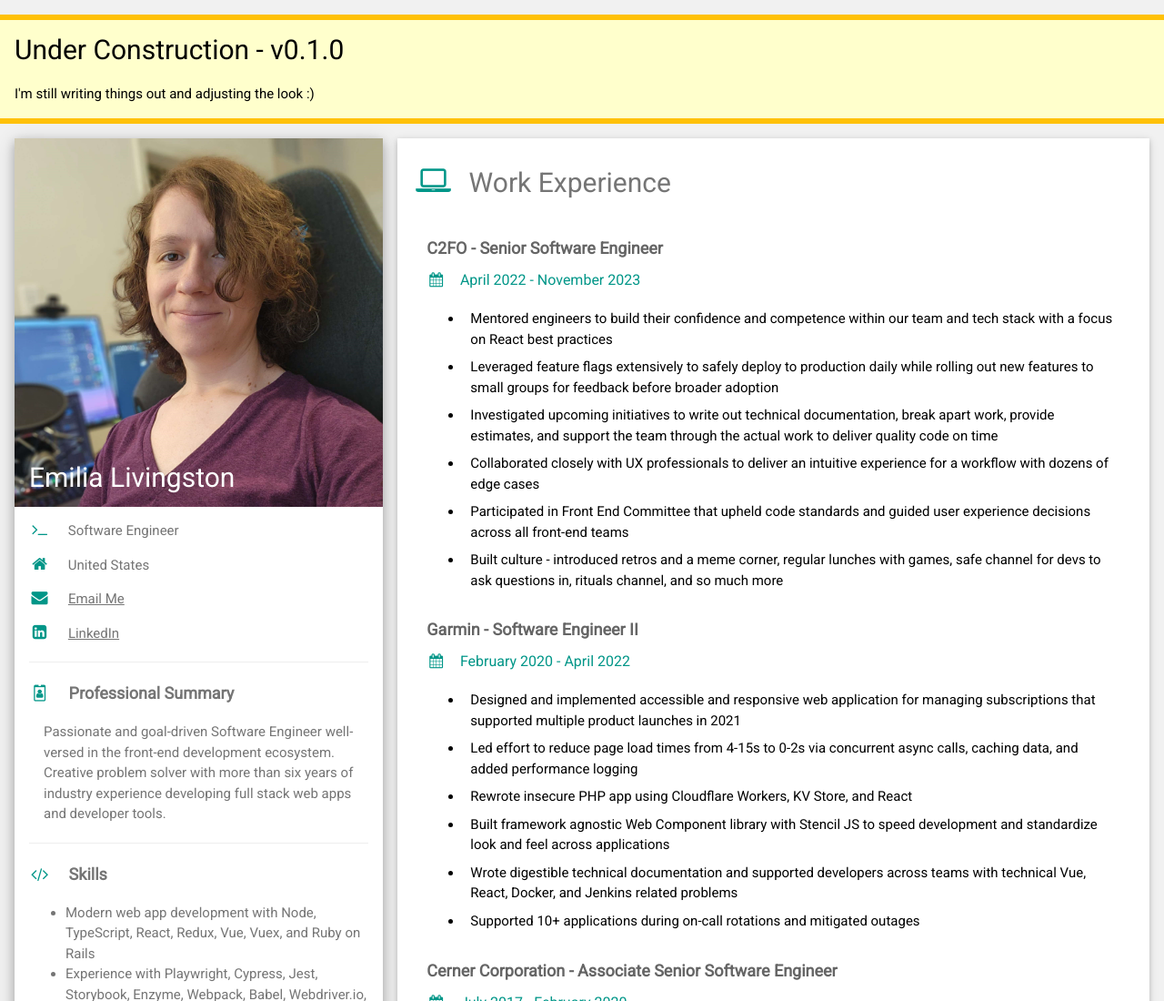
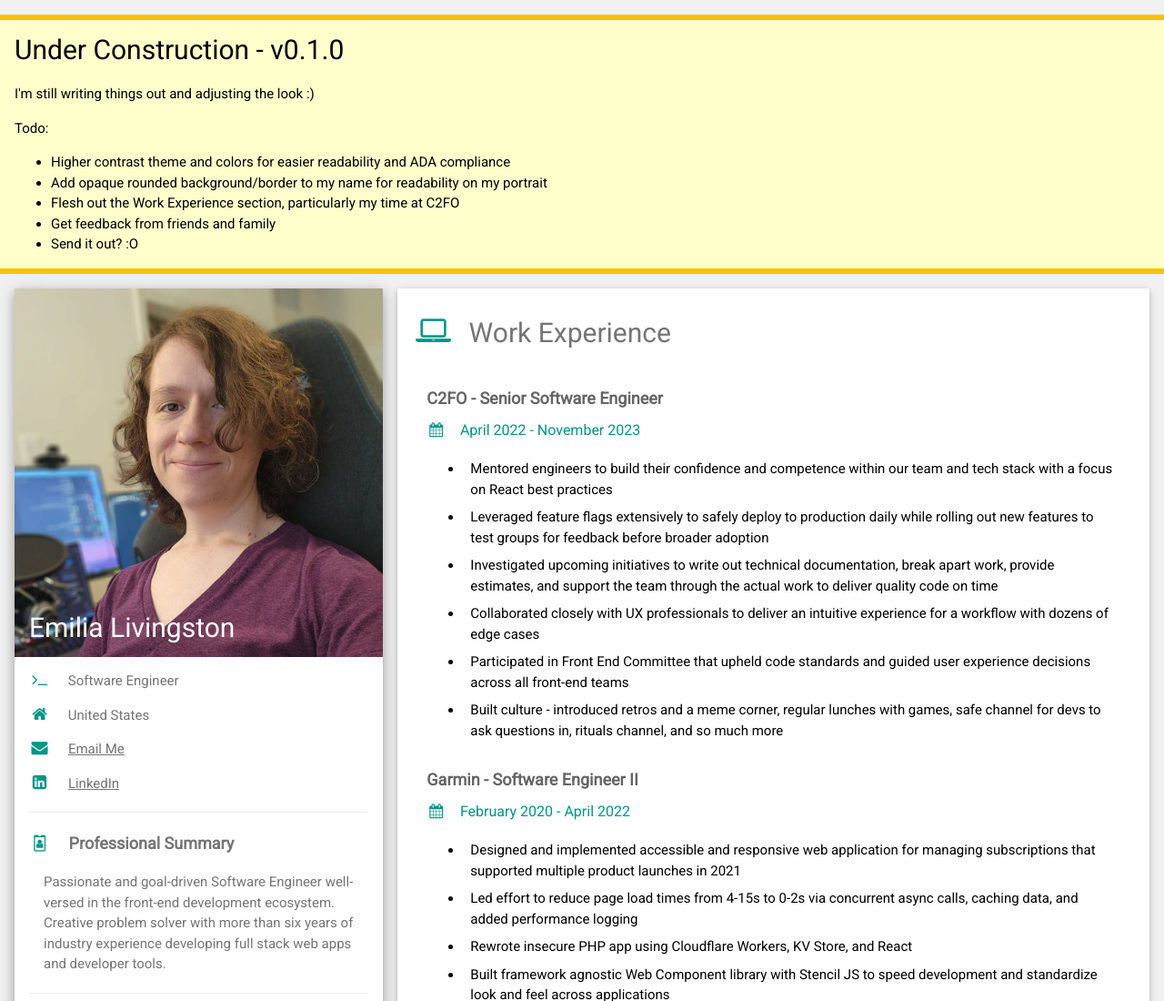
Before and after one commit to EmiLivingston/emilivingston.dev, a plain HTML site: page index.html in a window 1280 px wide. Shown: the top 1100 px of the page at 91% size. Drawn offline with nearby package versions, Linux system fonts and the light colour scheme.

Commit message:
Small update and added todo list to Under Construction banner

```diff
--- a/index.html
+++ b/index.html
@@ -28,6 +28,14 @@
     <div class=" w3-panel w3-pale-yellow w3-topbar w3-bottombar w3-border-amber">
       <h2>Under Construction - v0.1.0</h2>
       <p>I'm still writing things out and adjusting the look :)</p>
+      <p>Todo:</p>
+      <ul>
+        <li>Higher contrast theme and colors for easier readability and ADA compliance</li>
+        <li>Add opaque rounded background/border to my name for readability on my portrait</li>
+        <li>Flesh out the Work Experience section, particularly my time at C2FO</li>
+        <li>Get feedback from friends and family</li>
+        <li>Send it out? :O</li>
+      </ul>
     </div>
     <!-- The Grid -->
     <div class="w3-row-padding">
@@ -133,7 +141,7 @@
                 Mentored engineers to build their confidence and competence within our team and tech stack with a focus on React best practices
               </li>
               <li class="w3-padding-small">
-                Leveraged feature flags extensively to safely deploy to production daily while rolling out new features to small groups for feedback before broader adoption
+                Leveraged feature flags extensively to safely deploy to production daily while rolling out new features to test groups for feedback before broader adoption
               </li>
               <li class="w3-padding-small">
                 Investigated upcoming initiatives to write out technical documentation, break apart work, provide estimates, and support the team through the actual work to deliver quality code on time
```
